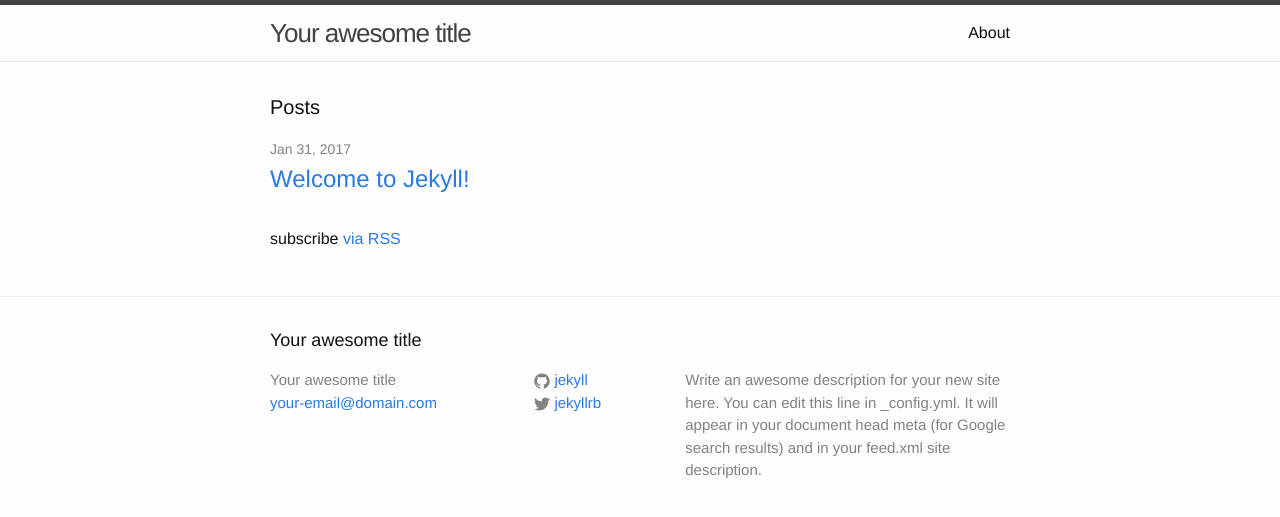
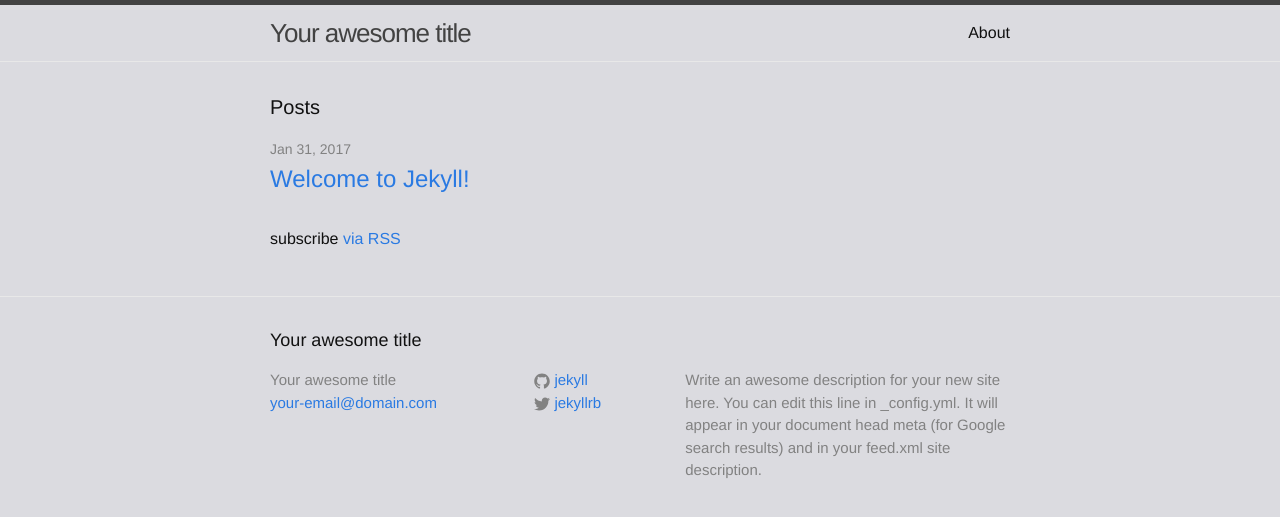
Before and after one commit to freemih/freemih.github.io, a Jekyll site: the page built from index.html, in a window 1280 px wide. Shown: the top 517 px of the page. Built offline with Jekyll 4.4.1, drawn with Linux system fonts in a browser that asks for light colours.

Commit message:
Update main.scss

```diff
--- a/css/main.scss
+++ b/css/main.scss
@@ -15,7 +15,7 @@ $base-line-height: 1.5;
 $spacing-unit:     30px;
 
 $text-color:       #111;
-$background-color: #fdfdfd;
+$background-color: #DBDBE0;
 $brand-color:      #2a7ae2;
 
 $grey-color:       #828282;
```
